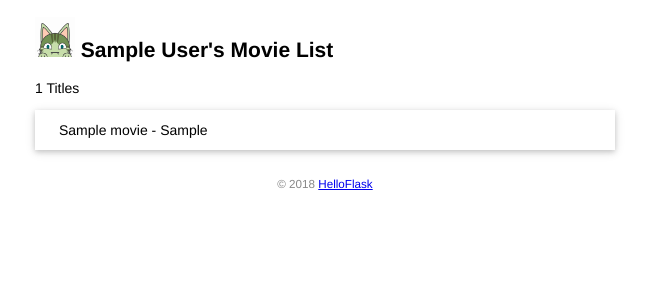
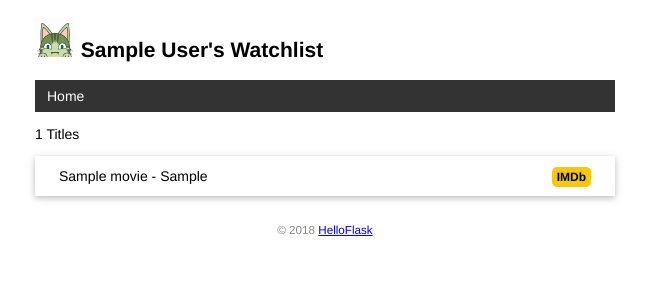
Before and after one commit to niddbaba/watchlist, a Flask app: page / in a window 1280 px wide. Shown: the top 300 px of the page, without its empty margins (315-964 px from the left). Run offline with Flask 2, Linux system fonts and the light colour scheme; tables that the repository leaves empty hold one stand-in row (values such as "Sample post").

Commit message:
base and error template

```diff
--- a/app.py
+++ b/app.py
@@ -66,8 +66,19 @@ def forge():
     click.echo('done.')
 
 
+# 使得所有模版都可以使用user变量
+@app.context_processor
+def inject_user():
+    user = User.query.first()
+    return dict(user=user)
+
+
+@app.errorhandler(404)
+def page_not_found(e):
+    return render_template('404.html'), 404
+
+
 @app.route('/')
 def index():
-    user = User.query.first()
     movies = Movie.query.all()
-    return render_template('index.html', user=user, movies=movies)
+    return render_template('index.html', movies=movies)
--- /dev/null
+++ b/static/css/home.css
@@ -0,0 +1,23 @@
+nav ul {
+    list-style-type: none;
+    margin: 0;
+    padding: 0;
+    overflow: hidden;
+    background-color: #333;
+}
+
+nav li {
+    float: left;
+}
+
+nav li a {
+    display: block;
+    color: white;
+    text-align: center;
+    padding: 8px 12px;
+    text-decoration: none;
+}
+
+nav li a:hover {
+    background-color: #111;
+}
--- /dev/null
+++ b/static/css/imdb.css
@@ -0,0 +1,13 @@
+.float-right {
+    float: right;
+}
+
+.imdb {
+    font-size: 12px;
+    font-weight: bold;
+    color: black;
+    text-decoration: none;
+    background: #F5C518;
+    border-radius: 5px;
+    padding: 3px 5px;
+}
--- /dev/null
+++ b/templates/base.html
@@ -0,0 +1,31 @@
+<!DOCTYPE html>
+<html lang="en">
+
+<head>
+    {% block head %}
+    <meta charset="utf-8">
+    <meta name="viewport" content="width=device-width, initial-scale=1.0">
+    <title>{{ user.name }}'s Watchlist</title>
+    <link rel="icon" href="static/image/manicon.ico">
+    <link rel="stylesheet" href="static/css/style.css" type="text/css">
+    {% endblock %}
+</head>
+
+<body>
+    <h2>
+        <img alt="Avatar" class="avatar" src="static/image/avatar.png">
+        {{ user.name }}'s Watchlist
+    </h2>
+    <nav>
+        <ul>
+            <li><a href="{{ url_for('index') }}">Home</a></li>
+            <link rel="stylesheet" href="static/css/home.css" type="text/css">
+        </ul>
+    </nav>
+    {% block content %}{% endblock %}
+    <footer>
+        <small>&copy; 2018 <a href="http://helloflask.com/tutorial">HelloFlask</a></small>
+    </footer>
+</body>
+
+</html>
--- a/templates/index.html
+++ b/templates/index.html
@@ -1,28 +1,16 @@
-<!DOCTYPE html>
-<html lang="en">
+{% extends 'base.html' %}
 
-<head>
-    <meta charset="utf-8">
-    <title>{{user.name}}'s' Watchlist</title>
-    <link rel="icon" href="static/image/manicon.ico">
-    <link rel="stylesheet" href="static/css/style.css" type="text/css">
-</head>
-
-<body>
-    <h2>
-        <img alt="Avatar" class="avatar" src="static/image/avatar.png">
-        {{user.name}}'s Movie List
-    </h2>
-    {# 使用 length 过滤器获取 movies 变量的长度 #}
-    <p>{{ movies|length }} Titles</p>
-    <ul class="movie-list">
-        {% for movie in movies %} {# 迭代 movies 变量 #}
-        <li>{{ movie.title }} - {{ movie.year }}</li> {# 等同于 movie['title'] #}
-        {% endfor %} {# 使用 endfor 标签结束 for 语句 #}
-    </ul>
-    <footer> {#表示角标，copy表示版权#}
-        <small>&copy; 2018 <a href="http://helloflask.com/tutorial">HelloFlask</a></small>
-    </footer>
-</body>
-
-</html>
+{% block content %}
+<p>{{ movies|length }} Titles</p>
+<ul class="movie-list">
+    {% for movie in movies %}
+    <li>{{ movie.title }} - {{ movie.year }}
+        <span class="float-right">
+            <a class="imdb" href="https://www.imdb.com/find?q={{ movie.title }}" target="_blank"
+                title="Find this movie on IMDb">IMDb</a>
+            <link rel="stylesheet" href="static/css/imdb.css" type="text/css">
+        </span>
+    </li>
+    {% endfor %}
+</ul>
+{% endblock %}
```
Also changed, not shown: templates/404.html (added, +12 -0 lines), 1 other file.
